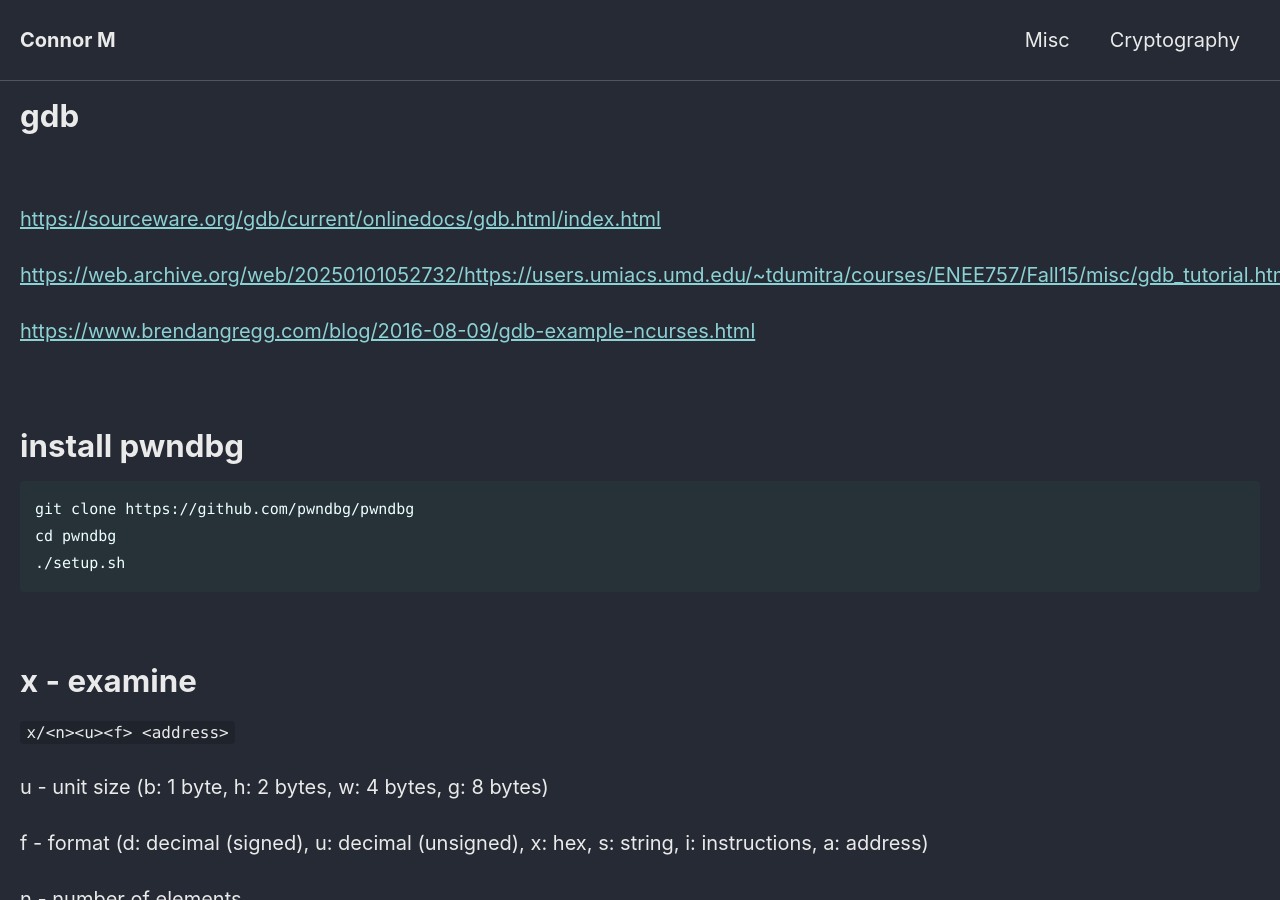
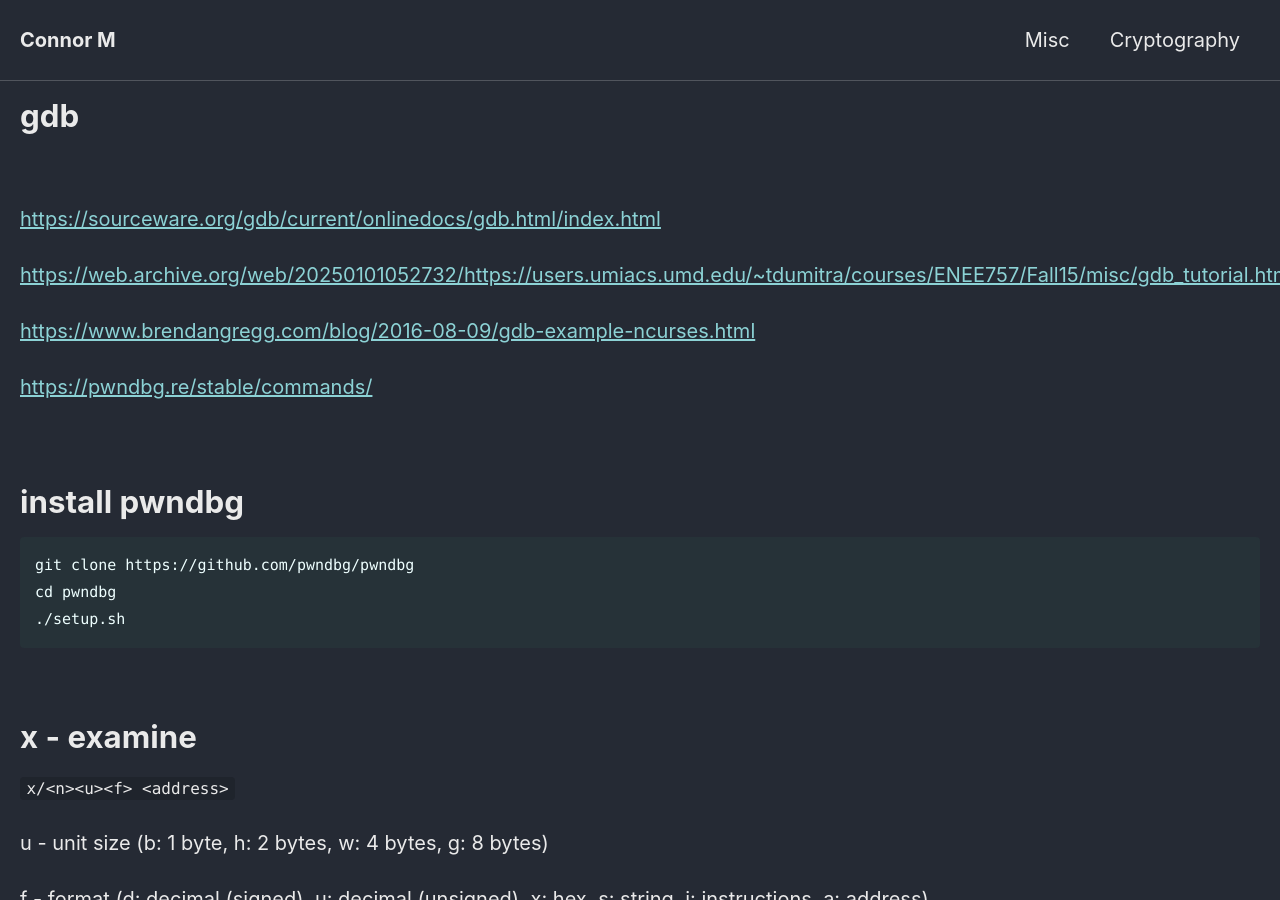
Before and after one commit to Connor-McCartney/Connor-McCartney.github.io, a Jekyll site: the page built from _pages/misc/gdb.md, in a window 1280 px wide and 900 px high. Built offline with Jekyll 4.4.1, drawn with Linux system fonts in a browser that asks for light colours; cached includes are drawn as plain includes.

Commit message:
Update gdb.md

```diff
--- a/_pages/misc/gdb.md
+++ b/_pages/misc/gdb.md
@@ -13,6 +13,7 @@ title: gdb
 
 <https://www.brendangregg.com/blog/2016-08-09/gdb-example-ncurses.html>
 
+<https://pwndbg.re/stable/commands/>
 
 <br>
 
```
